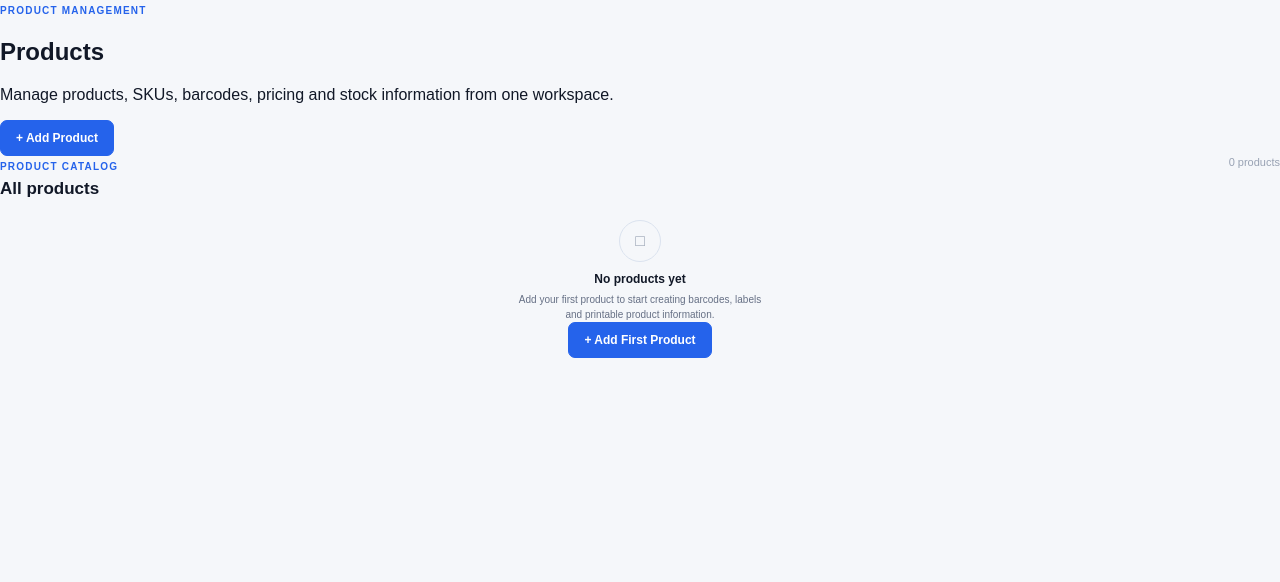
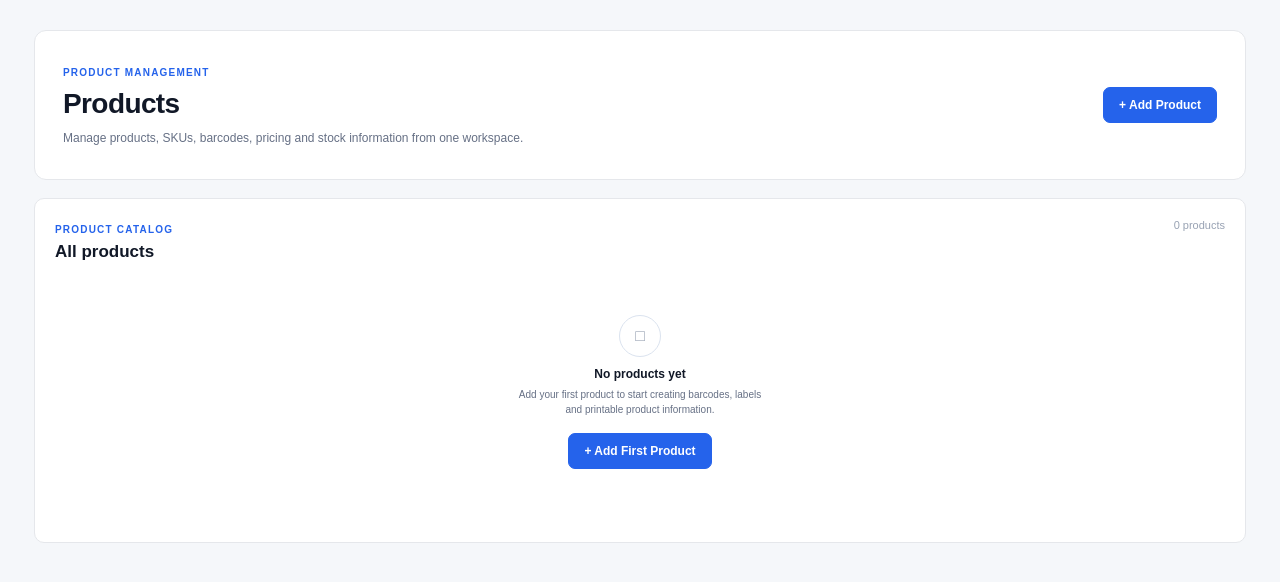
Before and after one commit to sameerkhan86926-a11y/labelpro, a Next.js app: page /labelpro/products in a window 1280 px wide. Shown: the top 582 px of the page. Built offline with nearby package versions, Linux system fonts and the light colour scheme.

Commit message:
Update globals.css

```diff
--- a/app/globals.css
+++ b/app/globals.css
@@ -598,3 +598,197 @@ a {
     padding: 16px;
   }
 }
+.module-page {
+  max-width: 1500px;
+  margin: 0 auto;
+  padding: 30px 34px 50px;
+}
+
+.module-header {
+  min-height: 150px;
+  padding: 26px 28px;
+  border: 1px solid var(--border);
+  border-radius: 12px;
+  background: white;
+  display: flex;
+  align-items: center;
+  justify-content: space-between;
+  gap: 20px;
+}
+
+.module-header h2 {
+  margin: 8px 0 8px;
+  font-size: 28px;
+  letter-spacing: -0.6px;
+}
+
+.module-header p {
+  max-width: 650px;
+  margin: 0;
+  color: var(--muted);
+  font-size: 12px;
+  line-height: 1.7;
+}
+
+.product-form-panel,
+.product-list-panel {
+  margin-top: 18px;
+  border: 1px solid var(--border);
+  border-radius: 10px;
+  background: white;
+  padding: 20px;
+}
+
+.product-form {
+  margin-top: 18px;
+  display: grid;
+  grid-template-columns: repeat(3, 1fr);
+  gap: 16px;
+}
+
+.form-field {
+  display: flex;
+  flex-direction: column;
+  gap: 7px;
+}
+
+.form-field label {
+  color: #344054;
+  font-size: 11px;
+  font-weight: 700;
+}
+
+.form-field input {
+  width: 100%;
+  min-height: 42px;
+  padding: 10px 12px;
+  border: 1px solid #d0d5dd;
+  border-radius: 7px;
+  background: white;
+  color: #111827;
+  font-size: 12px;
+  outline: none;
+}
+
+.form-field input:focus {
+  border-color: var(--primary);
+  box-shadow: 0 0 0 3px #eff6ff;
+}
+
+.form-field input::placeholder {
+  color: #98a2b3;
+}
+
+.form-actions {
+  grid-column: 1 / -1;
+  display: flex;
+  justify-content: flex-end;
+  gap: 9px;
+  padding-top: 5px;
+}
+
+.product-list-panel .empty-state {
+  min-height: 260px;
+}
+
+.product-list-panel .empty-state .primary-button {
+  margin-top: 16px;
+}
+
+.product-table-wrapper {
+  width: 100%;
+  margin-top: 18px;
+  overflow-x: auto;
+}
+
+.product-table {
+  width: 100%;
+  min-width: 850px;
+  border-collapse: collapse;
+}
+
+.product-table th {
+  padding: 12px 14px;
+  background: #f8fafc;
+  border-top: 1px solid var(--border);
+  border-bottom: 1px solid var(--border);
+  color: #667085;
+  font-size: 10px;
+  font-weight: 800;
+  text-align: left;
+  text-transform: uppercase;
+  letter-spacing: 0.4px;
+}
+
+.product-table td {
+  padding: 14px;
+  border-bottom: 1px solid #f0f2f5;
+  color: #475467;
+  font-size: 11px;
+  white-space: nowrap;
+}
+
+.product-table tbody tr:hover {
+  background: #fafcff;
+}
+
+.product-table td strong {
+  color: #111827;
+  font-size: 12px;
+}
+
+.delete-button {
+  border: 1px solid #fecaca;
+  border-radius: 6px;
+  background: #fff;
+  color: #dc2626;
+  padding: 6px 9px;
+  font-size: 10px;
+  font-weight: 700;
+}
+
+.delete-button:hover {
+  background: #fef2f2;
+}
+
+@media (max-width: 900px) {
+  .module-page {
+    padding: 20px;
+  }
+
+  .module-header {
+    align-items: flex-start;
+    flex-direction: column;
+  }
+
+  .product-form {
+    grid-template-columns: repeat(2, 1fr);
+  }
+}
+
+@media (max-width: 600px) {
+  .module-page {
+    padding: 16px;
+  }
+
+  .module-header {
+    padding: 20px;
+  }
+
+  .module-header h2 {
+    font-size: 24px;
+  }
+
+  .product-form {
+    grid-template-columns: 1fr;
+  }
+
+  .form-actions {
+    grid-column: auto;
+    flex-direction: column-reverse;
+  }
+
+  .form-actions button {
+    width: 100%;
+  }
+}
```
